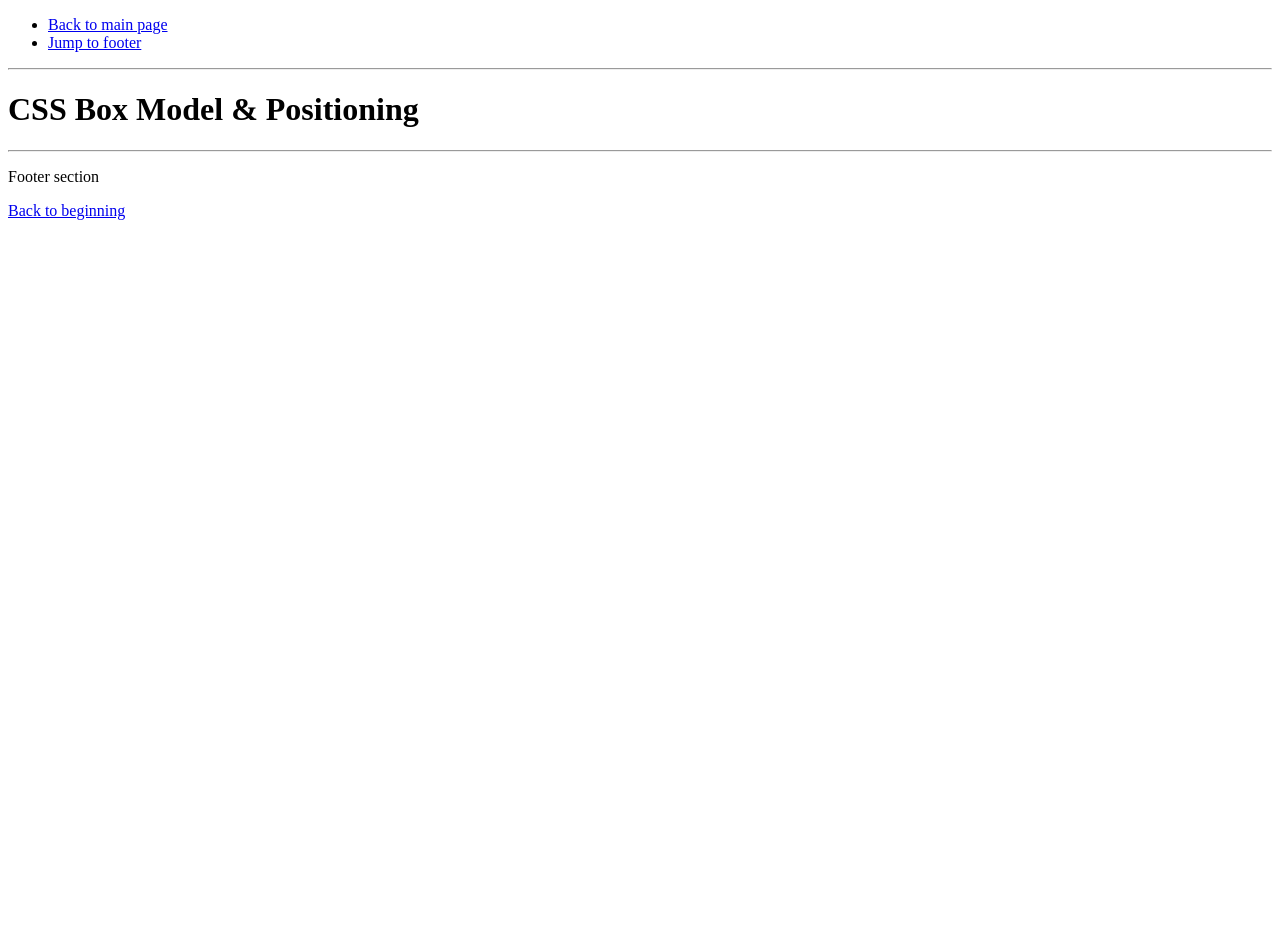
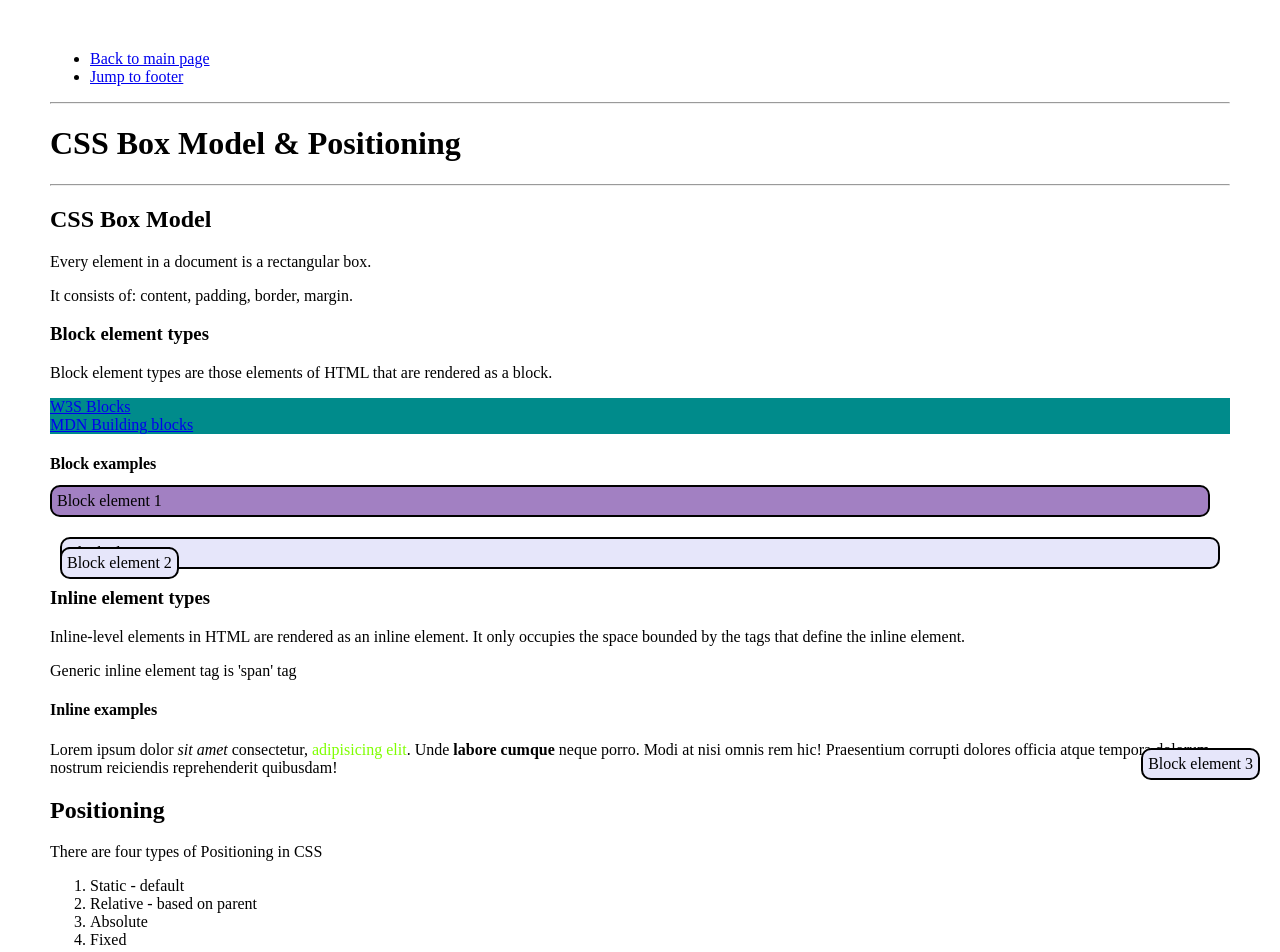
Before and after one commit to maijama/Class-work-CSS-intro, a plain HTML site: page index2.1.html in a window 1280 px wide. Shown: the top 952 px of the page. Before the commit the page ends 800 px from the top, so only its background shows below. Drawn offline with Linux system fonts and the light colour scheme.

Commit message:
new sections

```diff
--- a/index2.1.html
+++ b/index2.1.html
@@ -4,6 +4,7 @@
     <meta charset="UTF-8">
     <meta name="viewport" content="width=device-width, initial-scale=1.0">
     <title>CSS Positioning</title>
+    <link rel="stylesheet" href="styles/styles2.1.css">
 </head>
 <body>
     <header id="header-section">
@@ -19,7 +20,33 @@
 
     <hr>
     <main>
+<h2>CSS Box Model</h2>
+<p>Every element in a document is a rectangular box.</p>
+<p>It consists of: content, padding, border, margin.</p>
+<h3>Block element types</h3>
+<p>Block element types are those elements of HTML that are rendered as a block.</p>
+<div class="linkies"><a href="https://www.w3schools.com/html/html_blocks.asp" target="_blank">W3S Blocks</a></div>
+<div class="linkies"><a href="https://developer.mozilla.org/en-US/docs/Learn/CSS/Building_blocks" target="_blank">MDN Building blocks</a></div>
 
+<h4>Block examples</h4>
+<div class="blocky block-1">Block element 1</div>
+<div class="blocky block-2">Block element 2</div>
+<div class="blocky block-3">Block element 3</div>
+<div class="blocky">Block element 4</div>
+<h3>Inline element types</h3>
+<p>Inline-level elements in HTML are rendered as an inline element. It only occupies the space bounded by the tags that define the inline element.</p>
+<p>Generic inline element tag is 'span' tag</p>
+<h4>Inline examples</h4>
+<p>Lorem ipsum dolor <em> sit amet </em> consectetur, <span class="spanny">adipisicing elit</span>. Unde <strong> labore cumque</strong> neque porro. Modi at nisi omnis rem hic! Praesentium corrupti dolores officia atque tempora dolorum, nostrum reiciendis reprehenderit quibusdam!</p>
+
+<h2>Positioning</h2>
+<p>There are four types of Positioning in CSS</p>
+<ol>
+    <li>Static - default</li>
+    <li>Relative - based on parent</li>
+    <li>Absolute</li>
+    <li>Fixed</li>
+</ol>
     </main>
     <footer id="footer-section">
         <p>Footer section</p>
--- /dev/null
+++ b/styles/styles2.1.css
@@ -0,0 +1,38 @@
+body{
+    margin: 50px;
+}
+
+.linkies {
+    background-color: darkcyan;
+}
+
+.spanny {
+    color: chartreuse;
+}
+
+.blocky {
+    background-color: lavender;
+    border: 2px solid black;
+    border-radius: 10px;
+    margin: 10px;
+    padding: 5px;
+}
+
+.block-1 {
+    background-color: rgb(162, 128, 194);
+    position: relative;
+    top: -10px;
+    left: -10px;
+}
+
+.block-2 {
+    position: absolute;
+}
+
+.block-3 {
+    position: fixed;
+    bottom: 10px;
+    right: 10px;
+    /* usually we add high z index to fixed elements */
+    z-index: 100;
+}
```
Also changed, not shown: index2.2.html (added, +28 -0 lines), index2.html (+1 -0 lines).
